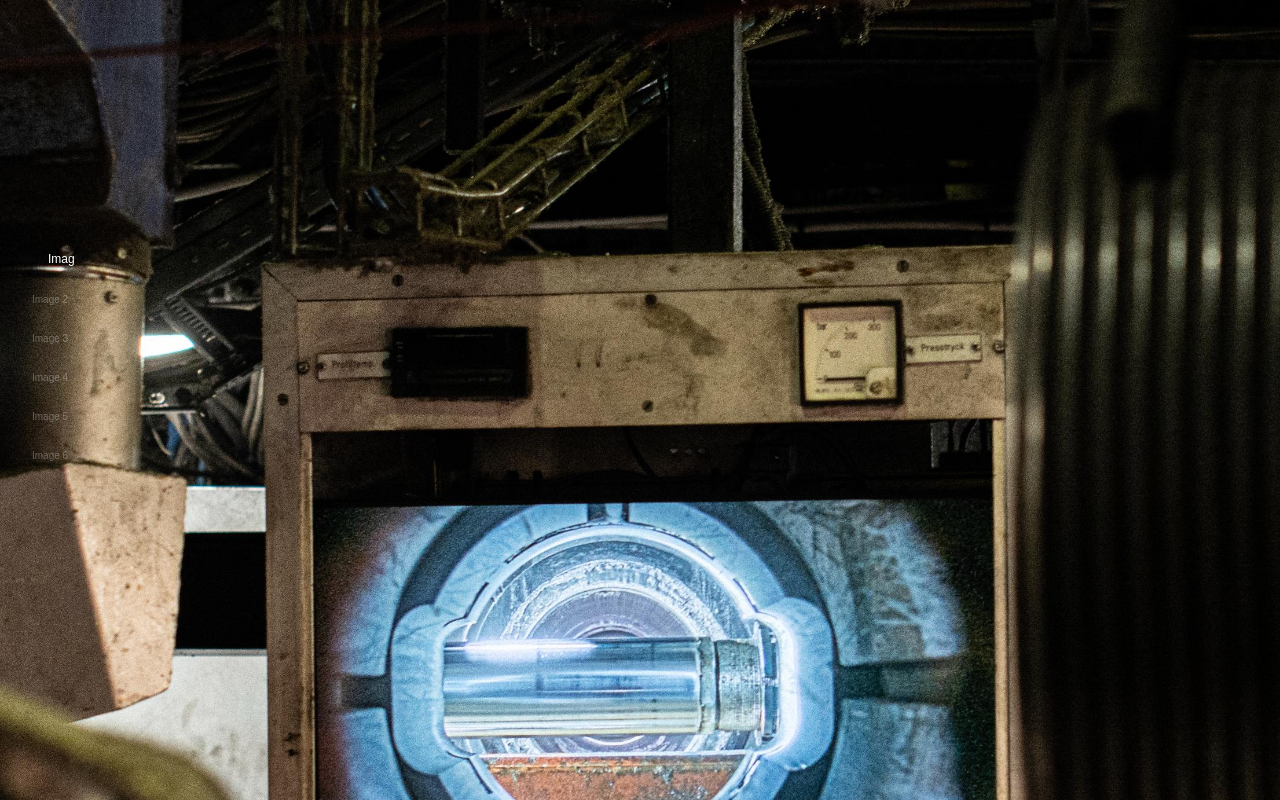
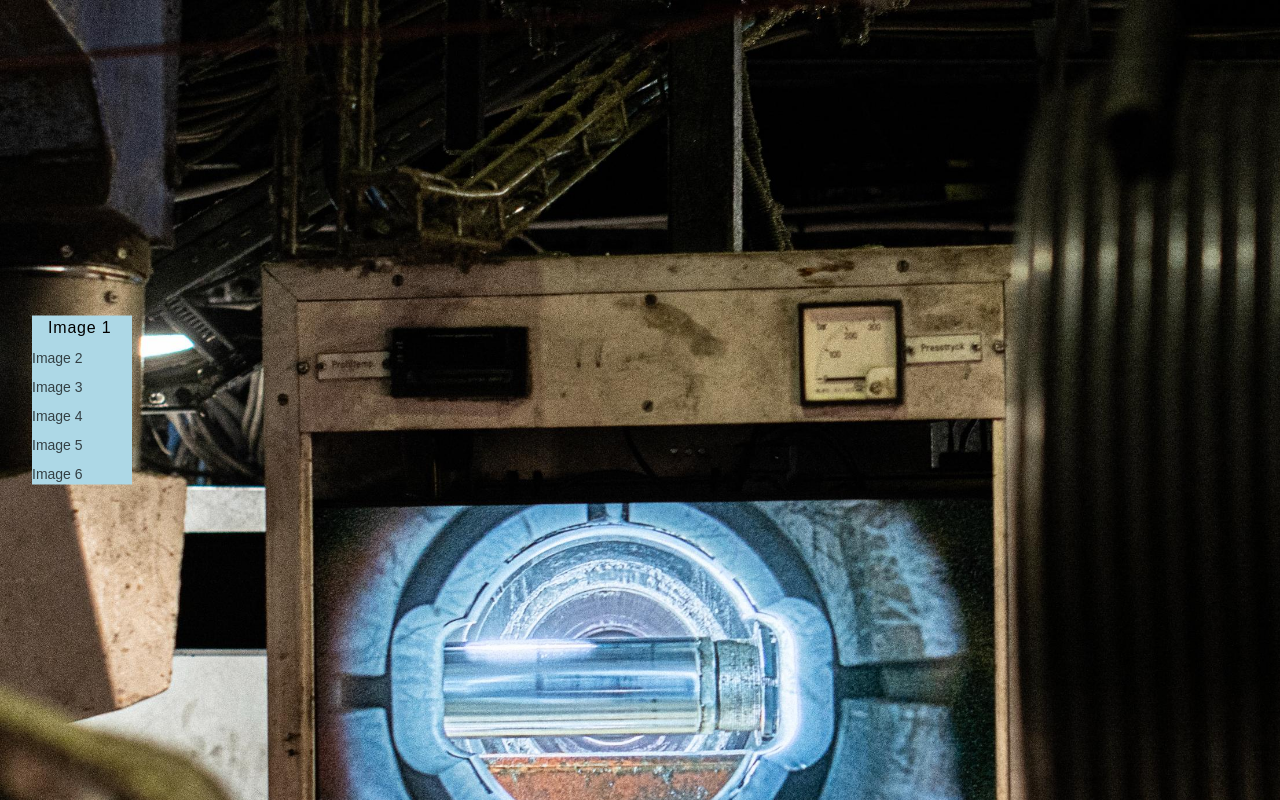
Before and after one commit to mikusmikus/hydro-animations, a Next.js app: page / in a window 1280 px wide. Shown: the top 800 px of the page. Built offline with nearby package versions, Linux system fonts and the light colour scheme.

Commit message:
Replace Embla Carousel with Framer Motion for title overlay animation

```diff
--- a/app/components/TitleOverlay.tsx
+++ b/app/components/TitleOverlay.tsx
@@ -1,5 +1,5 @@
-import useEmblaCarousel from 'embla-carousel-react';
-import { useEffect, useCallback } from 'react';
+'use client';
+import { motion } from 'framer-motion';
 
 interface TitleOverlayProps {
   titles: string[];
@@ -7,47 +7,49 @@ interface TitleOverlayProps {
 }
 
 export const TitleOverlay = ({ titles, activeIndex }: TitleOverlayProps) => {
-  const [emblaRef, emblaApi] = useEmblaCarousel({
-    loop: true,
-    align: 'center',
-    containScroll: 'keepSnaps',
-    axis: 'y',
-  });
-
-  const scrollTo = useCallback(
-    (index: number) => {
-      emblaApi?.scrollTo(index);
-    },
-    [emblaApi]
-  );
-
-  useEffect(() => {
-    if (emblaApi) {
-      scrollTo(activeIndex);
-    }
-  }, [activeIndex, emblaApi, scrollTo]);
-
   return (
-    <div className="fixed z-[100] top-1/2 left-8 -translate-y-1/2">
-      <div className="h-[300px] overflow-hidden" ref={emblaRef}>
-        <div className="flex flex-col gap-6">
-          {titles.map((title, index) => (
-            <div
-              key={index}
-              className={`flex-[0_0_auto] transition-all duration-300
-                ${
-                  index === activeIndex
-                    ? 'text-[12px] font-medium opacity-100 translate-x-4'
-                    : 'text-[10px] opacity-30'
-                }`}
-            >
-              <h2 className="text-white mix-blend-difference whitespace-nowrap">
-                {title}
-              </h2>
-            </div>
-          ))}
-        </div>
+    <div className="fixed z-[100] top-1/2 left-8 -translate-y-1/2 text-left bg-[lightblue] w-[100px]">
+      <div className="flex flex-col gap-2">
+        {titles.map((title, index) => (
+          <motion.div
+            key={title}
+            animate={{
+              x: index === activeIndex ? 16 : 0,
+              opacity: index === activeIndex ? 1 : 0.7,
+            }}
+            className="text-black relative"
+          >
+            {index === activeIndex ? (
+              <SplitText text={title} />
+            ) : (
+              <span className="text-[14px] block">{title}</span>
+            )}
+          </motion.div>
+        ))}
       </div>
     </div>
   );
 };
+
+const SplitText = ({ text }: { text: string }) => {
+  return (
+    <div className="flex items-center gap-[0.05em] h-[24px]">
+      {text.split('').map((char, index) => (
+        <div key={index} className="relative h-full overflow-hidden">
+          <motion.span
+            initial={{ y: 24 }}
+            animate={{ y: 0 }}
+            transition={{
+              duration: 0.5,
+              delay: index * 0.05,
+              ease: [0.33, 1, 0.68, 1],
+            }}
+            className="text-[16px] font-medium block"
+          >
+            {char === ' ' ? '\u00A0' : char}
+          </motion.span>
+        </div>
+      ))}
+    </div>
+  );
+};
```
